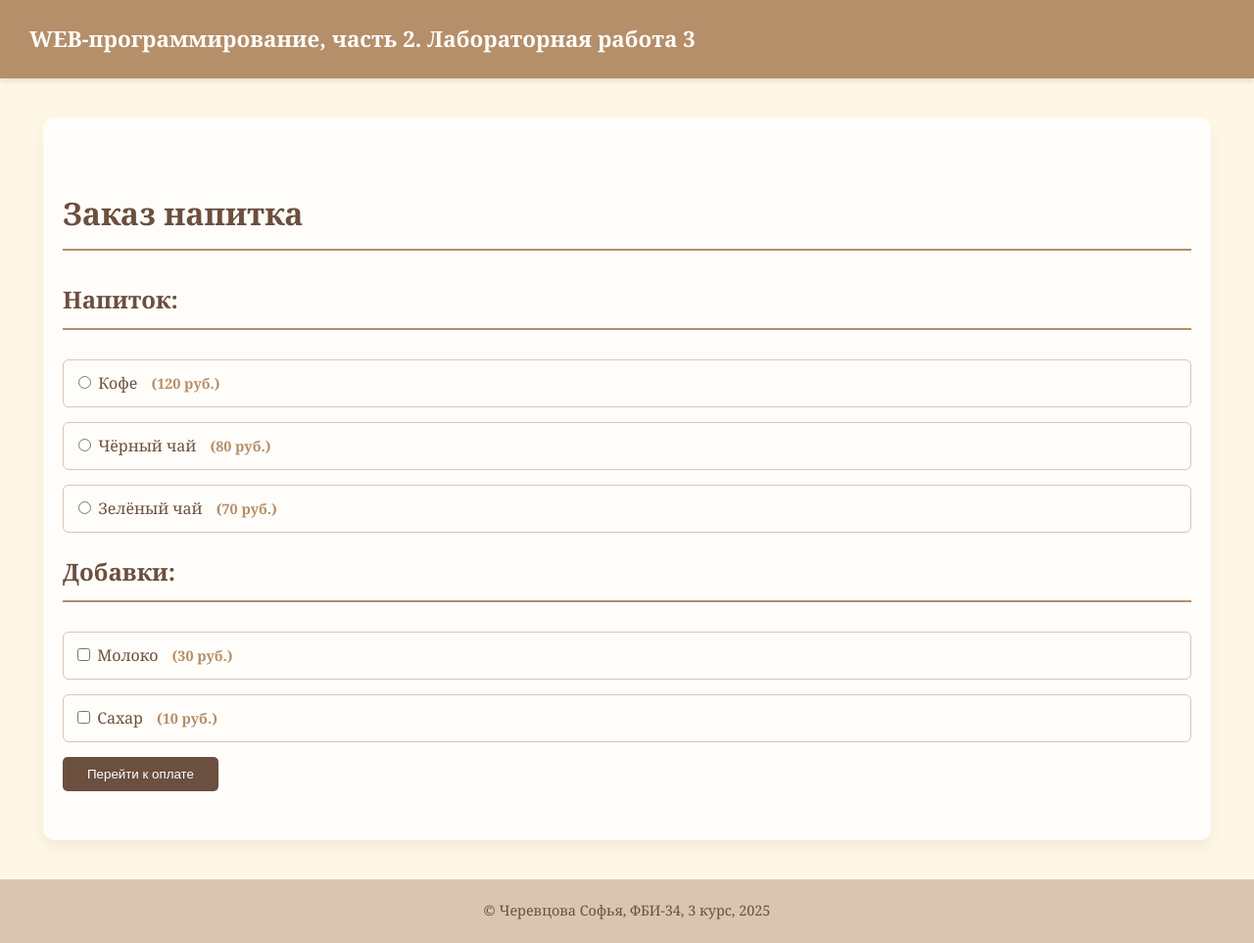
After one commit to Sonika456/web_lab2, a Flask app: page /lab3/order in a window 1280 px wide. The commit adds this page. Shown: the whole page at 98% size. Run offline with Flask 3, Linux system fonts and the light colour scheme.

Commit message:
Заказ напитка

```diff
--- a/lab3.py
+++ b/lab3.py
@@ -38,3 +38,42 @@ def form1():
         errors['age'] = 'Заполните поле!'
     sex = request.args.get('sex')
     return render_template('/lab3/form1.html', user=user, age=age, sex=sex, errors=errors)
+
+
+menu = {
+    'cofee': {'name': 'Кофе', 'price': 120},
+    'black-tea': {'name': 'Чёрный чай', 'price': 80},
+    'green-tea': {'name': 'Зелёный чай', 'price': 70}
+}
+additives = {
+    'milk': {'name': 'Молоко', 'price': 30},
+    'sugar': {'name': 'Сахар', 'price': 10}
+}
+
+
+@lab3.route('/lab3/order')
+def order():
+    return render_template('/lab3/order.html', menu=menu, additives=additives)
+
+
+@lab3.route('/lab3/pay')
+def pay():
+    price = 0
+    drink_id = request.args.get('drink')
+
+    drink_data = menu.get(drink_id)
+    if drink_data:
+        price = drink_data['price']
+    else:
+        price = 70
+
+    for additive_id, data in additives.items():
+        if request.args.get(additive_id) == 'on':
+            price += data['price']
+    return render_template('/lab3/pay.html', price=price)
+
+
+@lab3.route('/lab3/success')
+def success():
+    total_price = request.args.get('price', 'N/A')
+    return render_template('/lab3/success.html', price=total_price)
--- a/static/main.css
+++ b/static/main.css
@@ -62,3 +62,67 @@ button {
 button:hover {
     background-color: #5C4133;
 }
+
+.price-tag {
+    color: #B58E6A;
+    font-weight: bold;
+    margin-left: 10px;
+    font-size: 0.9em;
+}
+
+.choice-label {
+    display: block;
+    margin-bottom: 15px;
+    padding: 10px;
+    border: 1px solid #D9C6B0;
+    border-radius: 6px;
+    transition: background-color 0.2s;
+    cursor: pointer;
+}
+
+.choice-label:hover {
+    background-color: #f7f3ed;
+}
+
+.button-group {
+    margin-top: 30px;
+    display: flex;
+    align-items: center;
+    gap: 15px;
+}
+
+.cancel-link {
+    color: #B58E6A;
+    text-decoration: none;
+    font-weight: 500;
+    transition: color 0.3s;
+}
+
+.cancel-link:hover {
+    color: #6B4F3F;
+}
+
+.success-message {
+    text-align: center;
+    background-color: #E6F7E6;
+    color: #4C8E4C;
+    border: 1px solid #B0E6B0;
+    padding: 30px;
+    border-radius: 10px;
+}
+
+.success-message h1 {
+    color: #4C8E4C;
+    border-bottom: 1px dashed #B0E6B0;
+    margin-bottom: 20px;
+
+}
+
+.alt-button {
+    background-color: #79a679;
+    color: white;
+}
+
+.alt-button:hover {
+    background-color: #5d835d;
+}
--- a/templates/lab3/lab3.html
+++ b/templates/lab3/lab3.html
@@ -14,5 +14,6 @@
         <li><a href="/lab3/cookie">Установить куки</a></li>
         <li><a href="/lab3/del_cookie">Очистить куки</a></li>
         <li><a href="/lab3/form1">Форма</a></li>
+        <li><a href="/lab3/order">Заказ напитка</a></li>
     </ol>
 {% endblock %}
--- /dev/null
+++ b/templates/lab3/order.html
@@ -0,0 +1,31 @@
+{% extends "base.html" %}
+
+{% block lab %}Лабораторная paбoтa 3{% endblock %}
+
+{% block main %}
+    <h1>Заказ напитка</h1>
+
+    <form action="/lab3/pay">
+        <h2>Напиток:</h2>
+        {% for id, item in menu.items() %}
+            <label class="choice-label">
+                <input type="radio" value="{{ id }}" name="drink">
+                {{ item.name }}
+                <span class="price-tag">({{ item.price }} руб.)</span>
+            </label>
+        {% endfor %}
+
+        <h2>Добавки:</h2>
+        {% for id, item in additives.items() %}
+            <label class="choice-label">
+                <input type="checkbox" name="{{ id }}">
+                {{ item.name }}
+                <span class="price-tag">({{ item.price }} руб.)</span>
+            </label>
+        {% endfor %}
+
+        <div>
+            <button type="submit">Перейти к оплате</button>
+        </div>
+    </form>
+{% endblock %}
```
Also changed, not shown: templates/lab3/pay.html (added, +36 -0 lines), templates/lab3/success.html (added, +16 -0 lines).
